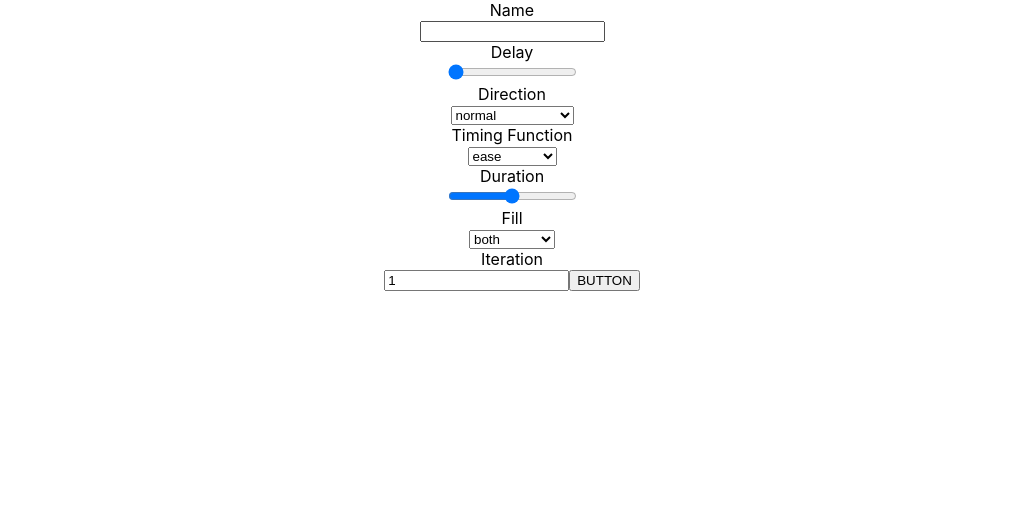
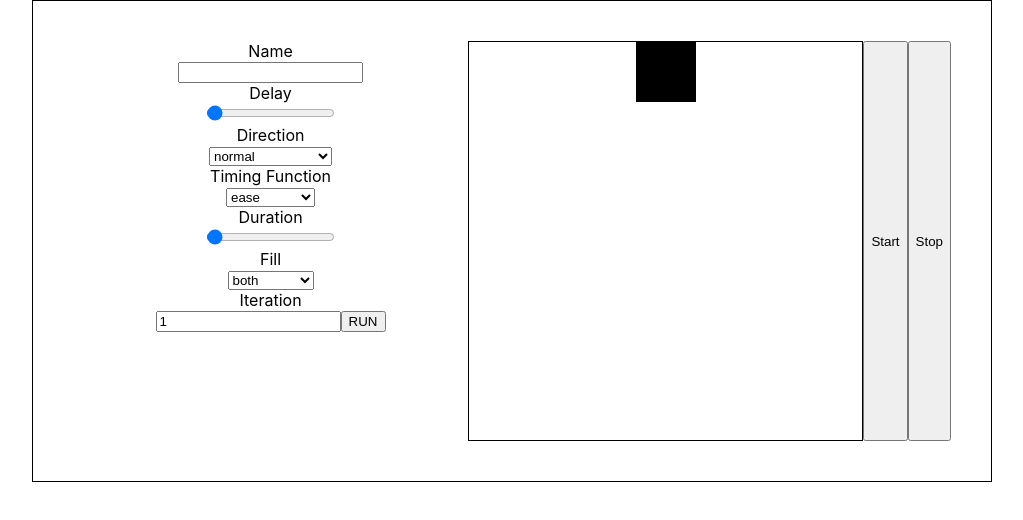
Before and after one commit to nathanielmata/css-animator-capstone-client, a React (Create React App) app in the folder app/: page / in a window 1280 px wide. Shown: the top 520 px of the page, without its empty margins (128-1151 px from the left). Built offline with nearby package versions, Linux system fonts and the light colour scheme.

Commit message:
add square svg and animation functions

```diff
--- a/app/src/App.css
+++ b/app/src/App.css
@@ -1,34 +1,44 @@
 .App {
-  text-align: center;
+  display: flex;
+  flex-direction: row;
+  max-width: 960px;
+  margin: 0 auto;
+  padding: 40px;
+	text-align: center;
+  border: 1px solid black;
+  flex-grow: 1;
 }
 
-.App-logo {
-  height: 40vmin;
-  pointer-events: none;
+.controls {
+  width: 50%;
+  height: 400px;
 }
 
-@media (prefers-reduced-motion: no-preference) {
-  .play {
-    animation: App-logo-spin infinite 20s linear;
-  }
+.preview {
+  width: 50%;
+  height: 400px;
+  border: 1px solid black;
 }
 
-.App-header {
-  background-color: #282c34;
-  min-height: 100vh;
-  display: flex;
-  flex-direction: column;
-  align-items: center;
-  justify-content: center;
-  font-size: calc(10px + 2vmin);
-  color: white;
+.animation__obj {
+  width: 60px;
+  height: 60px;
+  margin: 0 auto;
 }
 
-.App-link {
-  color: #61dafb;
+.svg__obj {
+  width: auto;
+  height: 60px;
 }
 
-@keyframes App-logo-spin {
+
+/* @media (prefers-reduced-motion: no-preference) {
+  .animation__obj {
+    animation: object-spin infinite 20s linear;
+  }
+} */
+
+@keyframes object-spin {
   from {
     transform: rotate(0deg);
   }
@@ -36,43 +46,3 @@
     transform: rotate(360deg);
   }
 }
-
-
-
-.slide-top {
-	-webkit-animation: slide-top 0.5s cubic-bezier(0.250, 0.460, 0.450, 0.940) both;
-	        animation: slide-top 0.5s cubic-bezier(0.250, 0.460, 0.450, 0.940) both;
-}
-
-/* ----------------------------------------------
- * Generated by Animista on 2020-10-29 20:11:58
- * Licensed under FreeBSD License.
- * See http://animista.net/license for more info.
- * w: http://animista.net, t: @cssanimista
- * ---------------------------------------------- */
-
-/**
- * ----------------------------------------
- * animation slide-top
- * ----------------------------------------
- */
- @-webkit-keyframes slide-top {
-  0% {
-    -webkit-transform: translateY(0);
-            transform: translateY(0);
-  }
-  100% {
-    -webkit-transform: translateY(-100px);
-            transform: translateY(-100px);
-  }
-}
-@keyframes slide-top {
-  0% {
-    -webkit-transform: translateY(0);
-            transform: translateY(0);
-  }
-  100% {
-    -webkit-transform: translateY(-100px);
-            transform: translateY(-100px);
-  }
-}
--- a/app/src/components/AnimationControls.js
+++ b/app/src/components/AnimationControls.js
@@ -1,10 +1,28 @@
 import React, { useState } from 'react';
+import { Square } from './SvgObjects';
 
 function AnimationControls() {
 	const [animation, setAnimation] = useState('');
 
+	const handleStop = (e) => {
+		document
+			.querySelector('#animation__obj')
+			.classList.remove('animation__obj');
+	};
+
+	const handleStart = (e) => {
+		let css = animation + 'object-spin';
+		document.querySelector('#animation__obj').style.animation = '';
+		void document.querySelector('#animation__obj').offsetWidth;
+
+		document.querySelector('#animation__obj').style.animation = css;
+	};
+
 	const handleClick = (e) => {
 		e.preventDefault();
+
+    document.querySelector('#animation__obj').style.animation = '';
+    void document.querySelector('#animation__obj').offsetWidth;
 
 		const {
 			name,
@@ -16,10 +34,10 @@ function AnimationControls() {
 			iteration,
 		} = e.target;
 
-		const str = [
-      duration.value + "ms",
+		let str = [
+			duration.value + 'ms',
 			timing.value,
-			delay.value + "ms",
+			delay.value + 'ms',
 			iteration.value,
 			direction.value,
 			fill.value,
@@ -27,9 +45,15 @@ function AnimationControls() {
 		].join(' ');
 
 		setAnimation(str);
+		str = str + 'object-spin';
+
+		console.log(str);
+
+		document.querySelector('#animation__obj').style.animation = str;
 	};
 
 	return (
+		<>
 			<form id='controls' className='controls' onSubmit={(e) => handleClick(e)}>
 				<label for='name'>
 					<div>Name</div>
@@ -38,7 +62,7 @@ function AnimationControls() {
 
 				<label for='delay'>
 					<div>Delay</div>
-        <input type='range' id='delay' name='delay' min='0' max='6000' value='0' />
+					<input type='range' id='delay' name='delay' min='0' max='6000' />
 				</label>
 
 				<label for='direction'>
@@ -64,7 +88,13 @@ function AnimationControls() {
 
 				<label for='duration'>
 					<div>Duration</div>
-        <input type='range' id='duration' name='duration' min='0' max='6000' value='3000' />
+					<input
+						type='range'
+						id='duration'
+						name='duration'
+						min='0'
+						max='6000'
+					/>
 				</label>
 
 				<label for='fill'>
@@ -72,7 +102,9 @@ function AnimationControls() {
 					<select name='fill' id='fill'>
 						<option value='forwards'>forwards</option>
 						<option value='backwards'>backwards</option>
-          <option value='both' selected='selected'>both</option>
+						<option value='both' selected='selected'>
+							both
+						</option>
 						<option value='none'>none</option>
 					</select>
 				</label>
@@ -87,10 +119,19 @@ function AnimationControls() {
 						value='1'
 					/>
 				</label>
-      <button type='submit'>BUTTON</button>
+				<button type='submit'>RUN</button>
 
 				<div>{animation}</div>
 			</form>
+			<div id='preview' class='preview'>
+				<div id='animation__obj'>
+					<Square classVariant='svg__obj' />
+				</div>
+			</div>
+
+			<button onClick={handleStart}>Start</button>
+			<button onClick={handleStop}>Stop</button>
+		</>
 	);
 }
 
--- /dev/null
+++ b/app/src/components/SvgObjects.js
@@ -0,0 +1,32 @@
+import React from 'react';
+import PropTypes from 'prop-types';
+
+const SvgIcon = (props) => (
+  <svg
+    version="1.1"
+    viewBox={props.viewBox}
+    aria-labelledby={props.ariaLabel ?? "empty"}
+    fill="none"
+    className={props.classVariant.filter(cv => cv && cv).join(" ")}
+    role="img"
+  >
+    <title id={props.ariaLabel}>{props.title}</title>
+    {props.children}
+  </svg>
+);
+
+SvgIcon.propTypes = {
+  classVariant: PropTypes.arrayOf(PropTypes.string)
+};
+
+const Square = ({classVariant}) => (
+  <SvgIcon
+    viewBox="0 0 20 20"
+    classVariant={[classVariant]}>
+    <rect fill="#000000" width="20" height="20"/>
+  </SvgIcon>
+);
+
+export {
+  Square,
+}
--- a/app/src/index.css
+++ b/app/src/index.css
@@ -1,3 +1,15 @@
+/* https://www.paulirish.com/2012/box-sizing-border-box-ftw
+apply a natural box layout model to all elements, but allowing components to change */
+html {
+  box-sizing: border-box;
+  width: 100%;
+  height: 100%;
+}
+
+*, *:before, *:after {
+  box-sizing: inherit;
+}
+
 body {
   margin: 0;
   font-family: -apple-system, BlinkMacSystemFont, 'Segoe UI', 'Roboto', 'Oxygen',
```
Lines whose indentation alone changed are shown as unchanged.
